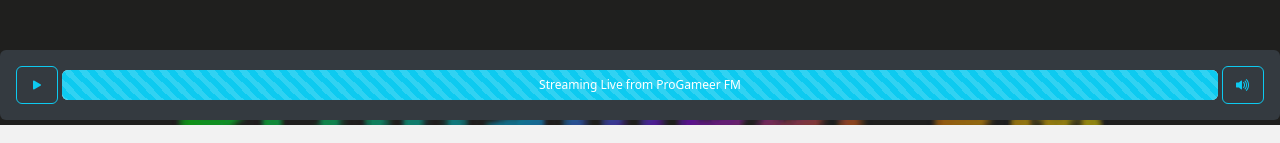
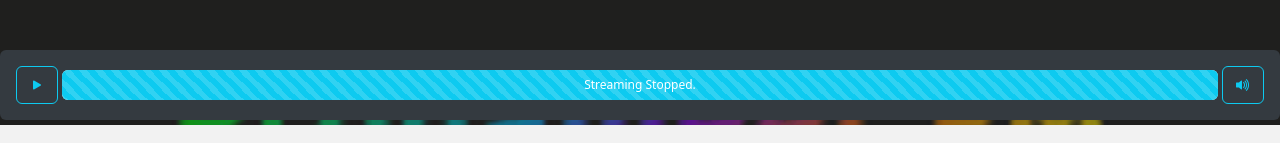
Before and after one commit to KoolKreator/ProgamerFM, a website: page public/index.html in a window 1280 px wide. Shown: the part 570-713 px from the top of the page. Drawn offline with nearby package versions, Linux system fonts and the light colour scheme.

Commit message:
Minor edit

```diff
--- a/public/index.html
+++ b/public/index.html
@@ -106,7 +106,7 @@
             class="progress-bar progress-bar-striped progress-bar-animated bg-info"
             style="width: 100%"
           >
-            Streaming Live from ProGameer FM
+            Streaming Stopped.
           </div>
         </div>
         <button title="Volume Button" class="btn btn-outline-info">
```
